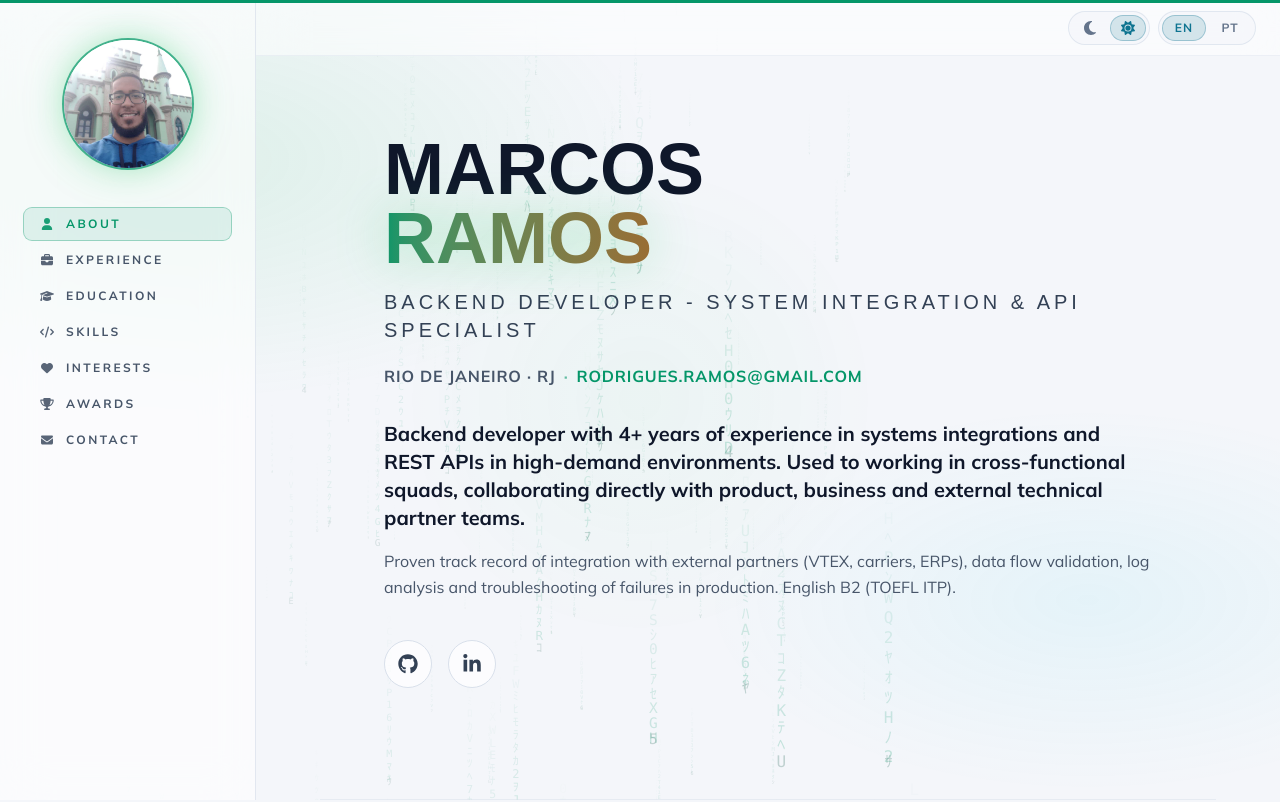
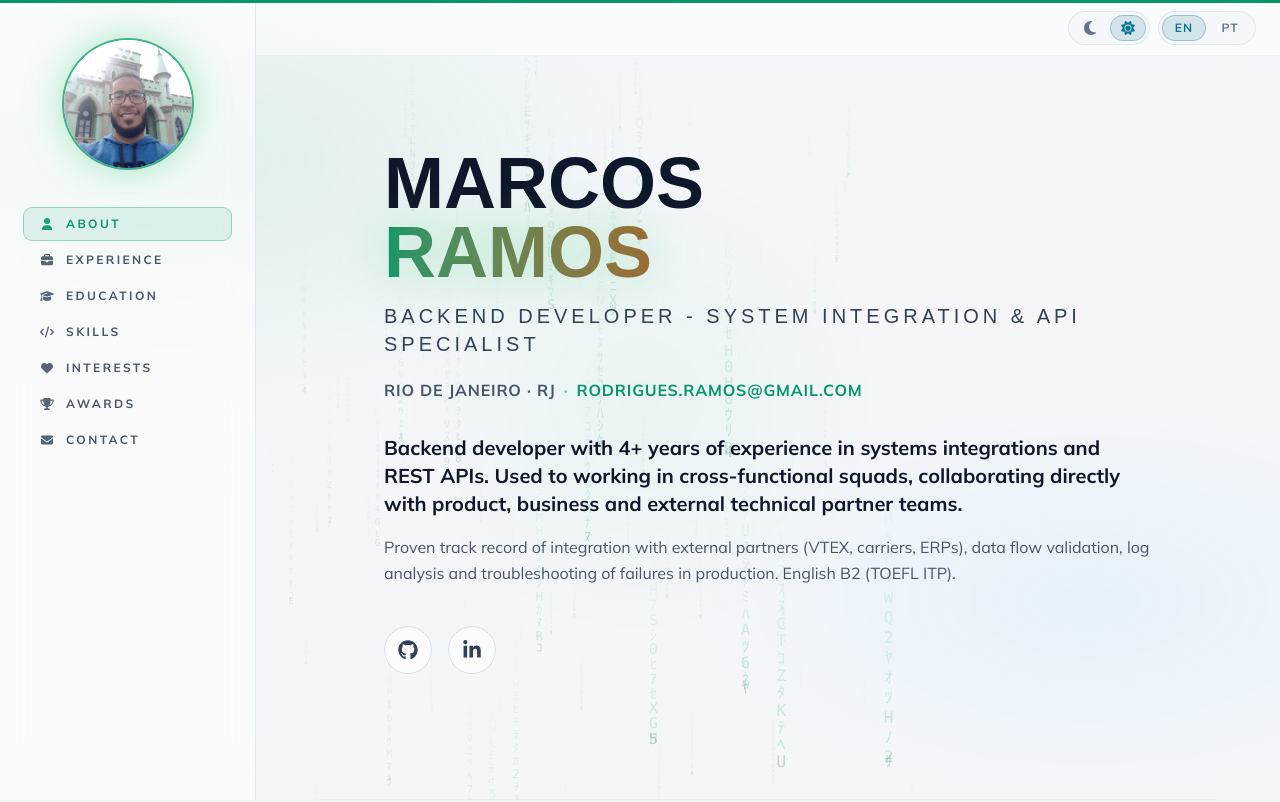
Before and after one commit to gitrodrigues1/gitrodrigues1.github.io, a Next.js app: page / in a window 1280 px wide. Shown: the top 802 px of the page. Built offline with nearby package versions, Linux system fonts and the light colour scheme; a web font is replaced by a local one.

Commit message:
fix: refine about section in resume to enhance clarity and conciseness

```diff
--- a/src/data/resume.en.ts
+++ b/src/data/resume.en.ts
@@ -9,7 +9,7 @@ const en: ResumeContent = {
     location: ["Rio de Janeiro · RJ"],
     email: "rodrigues.ramos@gmail.com",
     about: [
-      "Backend developer with 4+ years of experience in systems integrations and REST APIs in high-demand environments. Used to working in cross-functional squads, collaborating directly with product, business and external technical partner teams.",
+      "Backend developer with 4+ years of experience in systems integrations and REST APIs. Used to working in cross-functional squads, collaborating directly with product, business and external technical partner teams.",
       "Proven track record of integration with external partners (VTEX, carriers, ERPs), data flow validation, log analysis and troubleshooting of failures in production. English B2 (TOEFL ITP).",
     ],
     social: {
```
